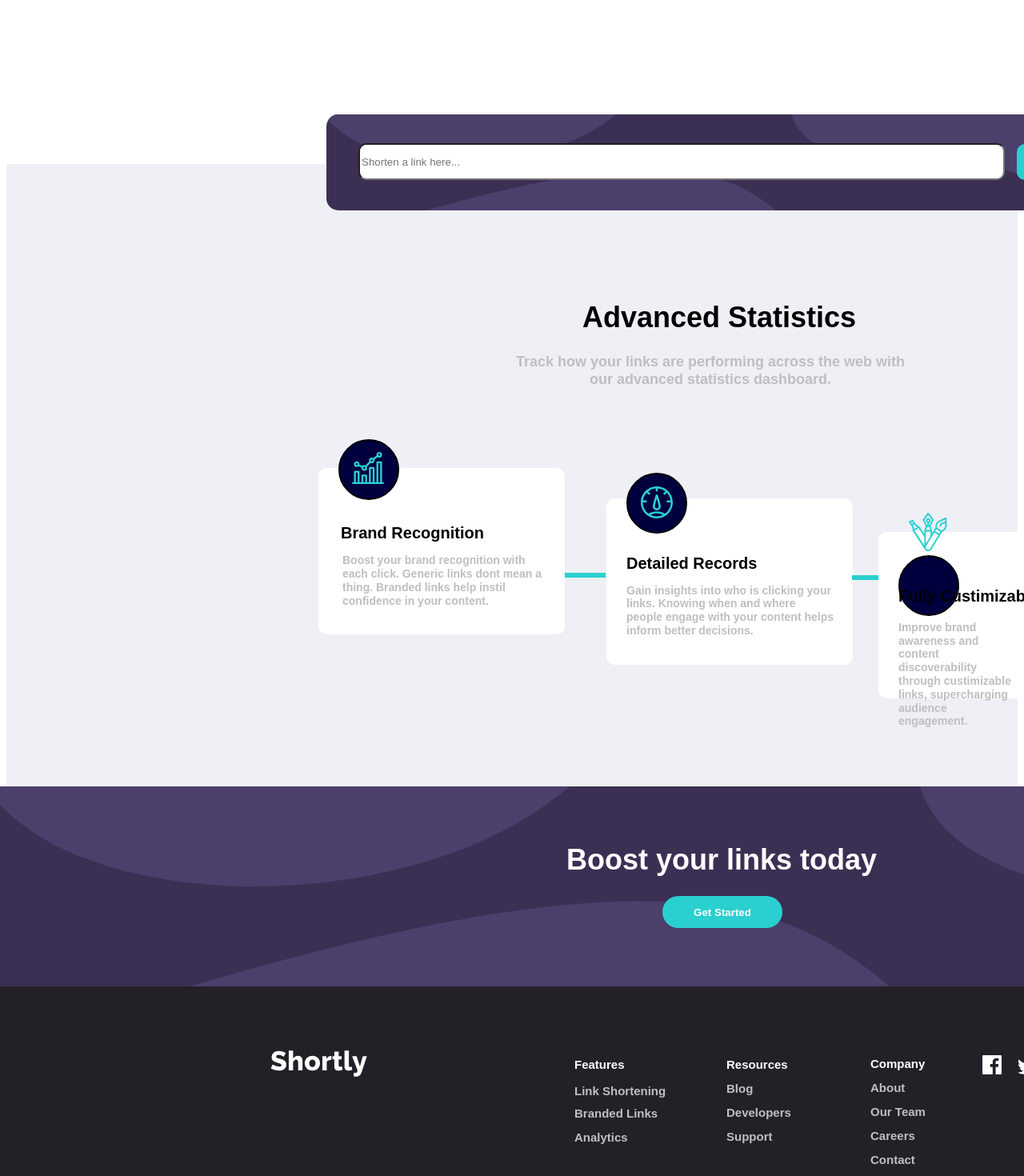
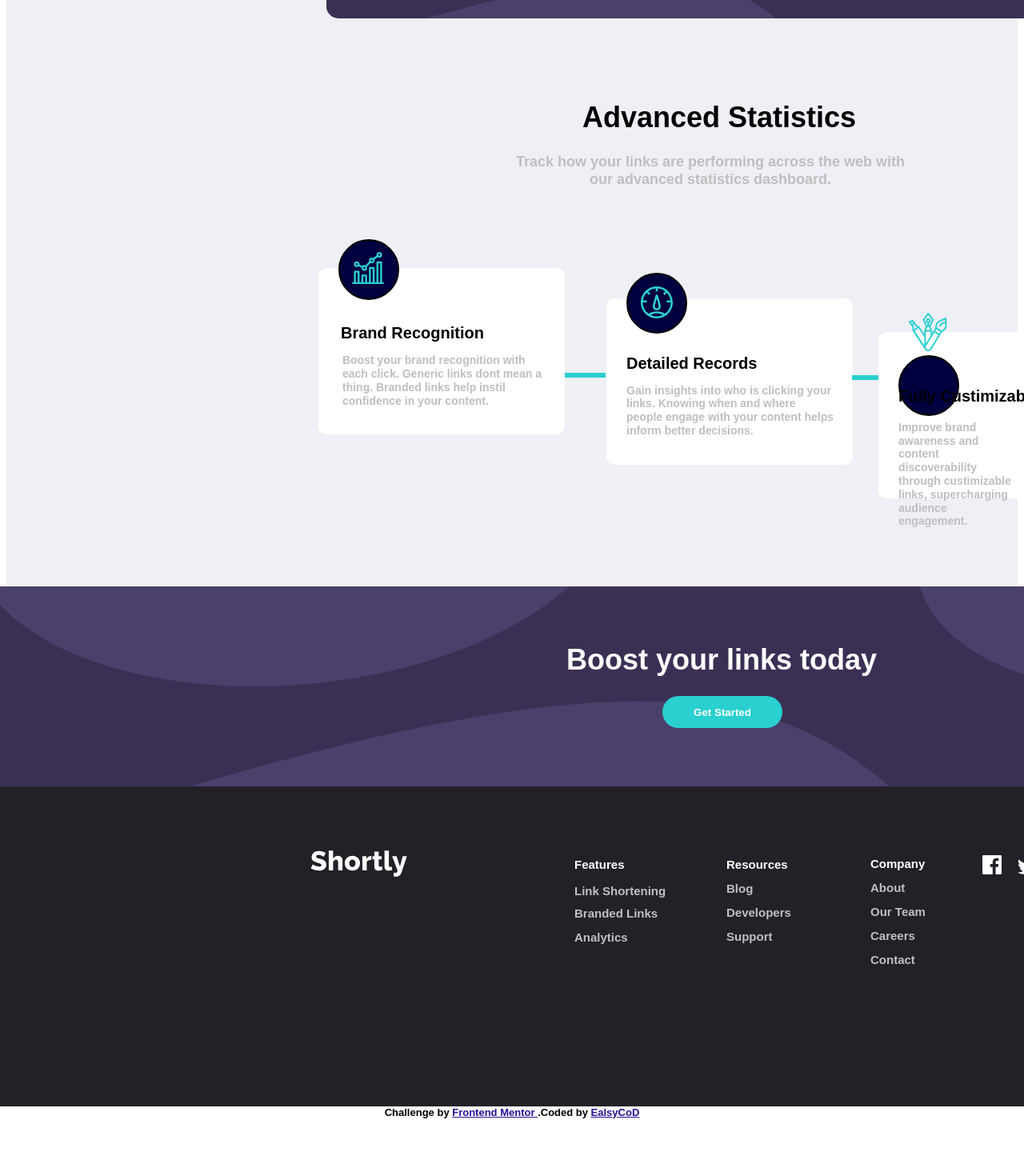
Before and after one commit to EalsyCoD/shortening-API-landing-page, a React (Create React App) app: page / in a window 1280 px wide. Shown: the part 776-2246 px from the top of the page at 80% size. After the commit the page ends 2183 px from the top, so only its background shows below. Built offline with nearby package versions, Linux system fonts and the light colour scheme; a web font is replaced by a local one.

Commit message:
fix colors and styles

```diff
--- a/public/index.html
+++ b/public/index.html
@@ -14,10 +14,22 @@
     <link href="https://fonts.google.com/specimen/Poppins" rel="stylesheet" />
 
     <title>ShorteningAPi</title>
+    <style>
+      .attribution {
+        font-size: 13px;
+        text-align: center;
+      }
+      .attribution a {
+        color: hsl(250, 80%, 33%);
+      }
+    </style>
   </head>
   <body>
     <noscript>You need to enable JavaScript to run this app.</noscript>
     <div id="root"></div>
-
+    <div class="attribution">
+      Challenge by <a href="https://www.frontendmentor.io/challenges/social-media-dashboard-with-theme-switcher-6oY8ozp_H">
+        Frontend Mentor
+      </a>.Coded by <a href="https://github.com/EalsyCoD">EalsyCoD</a>
   </body>
 </html>
--- a/src/components/Advenced-Statistics/styles.js
+++ b/src/components/Advenced-Statistics/styles.js
@@ -3,16 +3,13 @@ import styled from 'styled-components'
 
 
 export const Container = styled.header`
-padding-top: 310px;
-
-
+padding-top: 60px;
 `
 export const Wrapper = styled.div`
 display: block;
 background-color: #EEF0F6;
 padding-top:250px;
 height: 550px;
-
 `
 export const Title = styled.h1`
 position: relative;
@@ -20,8 +17,6 @@ max-width: 400px;
 display: block;
 margin-left: 720px;
 margin-top: -80px;
-
-
 `
 export const Lable = styled.p`
 max-width: 400px;
@@ -29,7 +24,6 @@ margin-left: 630px;
 max-width: 500px;
 text-align: center;
 color: ${(props) => props.theme.colors.text};
-
 `
 export const ImgBrand = styled.img`
 position: relative;
@@ -38,7 +32,6 @@ top: -270px;
 right: -367px;
 `
 export const FrameBrand = styled.p`
-
 width: 300px;
 height: 200px;
 display: block;
@@ -47,7 +40,6 @@ margin-left: 390px;
 margin-top: 100px;
 background-color: #fff;
 border-radius: 10px;
-
 `
 export const Brand = styled.h1`
 position: relative;
--- a/src/components/Api/index.js
+++ b/src/components/Api/index.js
@@ -5,7 +5,7 @@ import { useForm } from 'react-hook-form'
 import { createShortLink, selectLoading } from '../../store/slice/linkSlice'
 
 
-import { Container,  Form, Input, Button } from './styles'
+import { Container,  Form, Input, Button, Section, WraperError } from './styles'
 
     const Api = () => {
       const loading = useSelector(selectLoading)
@@ -26,8 +26,11 @@ import { Container,  Form, Input, Button } from './styles'
 
 
         return (
-          <Container>
-            <Form onSubmit={handleSubmit(onSubmit)}>
+          <Section>
+            <Container>
+            <Form
+            onSubmit={handleSubmit(onSubmit)}
+            >
               <Input
                 type="url"
                 placeholder="Shorten a link here..."
@@ -39,19 +42,20 @@ import { Container,  Form, Input, Button } from './styles'
                     },
                 })}
                 style={{
-                  outlineColor: errors.Url ? 'var(--secondary-300)' : 'currentColor',
+                  outlineColor: errors.Url ? 'var(--secondaryy)' : 'currentColor',
                   outlineWidth: errors.Url ? '4px' : '1px',
                 }}
                 disabled={loading === 'loading'}
               />
               <Button type="submit" disabled={loading === 'loading'}>Shorten it!</Button>
               {errors.Url && (
-                  <div className='className={classes.error}'>
+                  <WraperError>
                       {errors.Url.message}
-                  </div>
+                  </WraperError>
               )}
             </Form>
-          </Container>
+            </Container>
+          </Section>
         )
       }
 
--- a/src/components/Api/styles.js
+++ b/src/components/Api/styles.js
@@ -1,27 +1,33 @@
 import styled from 'styled-components'
 
 
-export const Container = styled.header`
-
+export const Section = styled.section`
+`
+export const Container = styled.div`
+`
+export const Wrapper = styled.header`
+`
+export const WraperError = styled.header`
+margin-top: 17px;
+font-size: 14px;
+color: var(--secondaryy);
 `
 export const Form = styled.form`
 position: relative;
-top: 330px;
+top: 85px;
 right: -440px;
-
 `
 export const Input = styled.input`
 &{
 width: 800px;
 height: 40px;
 border-radius: 10px;
-color:red;
+
 }
 
 `
 export const Button = styled.button`
 &{
-
 margin-left: 15px;
 padding: 5px;
 background-color: white;
@@ -31,7 +37,6 @@ border-radius: 10px;
 border: none;
 color: white;
 font-weight: 700;
-
 cursor: pointer;
 background-color: ${(props) => props.theme.colors.topButton};
 }
--- a/src/components/Footer/styles.js
+++ b/src/components/Footer/styles.js
@@ -15,7 +15,7 @@ width: 2000px;
 `
 export const Logo = styled.img`
 margin-top: 80px;
-margin-left: 350px;
+margin-left: 400px;
 `
 export const Features = styled.header`
 color: white;
--- a/src/components/Form/index.js
+++ b/src/components/Form/index.js
@@ -1,8 +1,13 @@
 import React from 'react'
+
 
 import { Frame, Container, Wrapper } from './styles'
 
+
+
+
 const Form = () => {
+
   return(
     <Container>
       <Wrapper>
--- a/src/components/Form/styles.js
+++ b/src/components/Form/styles.js
@@ -8,14 +8,13 @@ background-color: white;
 background-color: ${(props) => props.theme.colors.secondary};
 width: 1000px;
 height: 120px;
-top: 420px;
+top: 180px;
 right: -400px;
 border-radius: 15px;
-
 `
 export const Container = styled.header`
-
 `
 export const Wrapper = styled.div`
-
 `
+export const Button= styled.button`
+`
--- a/src/components/Header/styles.js
+++ b/src/components/Header/styles.js
@@ -10,13 +10,11 @@ export const Container = styled.header`
 export const Wrapper = styled.div`
 display:flex;
 justify-content: space-between;
-
 `
 
 
 export const Title  = styled.h1`
 margin-left: 400px;
-
 `
 export const Label = styled.p`
 &{
@@ -24,7 +22,6 @@ padding-top: 18px;
 color: ${(props) => props.theme.colors.text};
 cursor: pointer;
 margin-left: 20px;
-
 }
 &:hover{
     color: black;
@@ -41,7 +38,6 @@ font-weight: 800;
 cursor: pointer;
 color: ${(props) => props.theme.colors.text};
 }
-
 `
 export const SignButton = styled.button`
 &{
@@ -55,7 +51,6 @@ border-radius: 15px;
 border: none;
 color: white;
 font-weight: 700;
-
 cursor: pointer;
 background-color: ${(props) => props.theme.colors.topButton};
 }
--- a/src/components/Shortens/index.js
+++ b/src/components/Shortens/index.js
@@ -15,7 +15,6 @@ const Shortens = () => {
         <Section>
             <Container>
                 {links.map(item =>(
-
                     <Wrapper
                     key={item.code}
 
--- a/src/components/Shortens/styles.js
+++ b/src/components/Shortens/styles.js
@@ -22,19 +22,23 @@ export const Button = styled.button`
 
     }
 `
-export const Wrapper = styled.button`
+export const Wrapper = styled.div`
 height: 200px;
 width: 200px;
+background-color: black;
 `
 
 export const Span = styled.button`
 position: relative;
+background-color: black;
 `
-export const Container  = styled.button`
+export const Container  = styled.div`
 height: 200px;
+background-color: black;
 `
 
 export const Section  = styled.button`
 position: relative;
-padding: 3rem 0 0;
+background-color: black;
+
 `
--- a/src/styles/global.js
+++ b/src/styles/global.js
@@ -3,7 +3,7 @@ import { createGlobalStyle } from "styled-components";
 export default createGlobalStyle `
 :root{
    --btn-color: hsl(257, 7%, 63%);
-   --secondary-300: hsl(0, 87%, 67%),
+   --secondaryy: hsl(0, 87%, 67%);
 }
 
 *{
```
